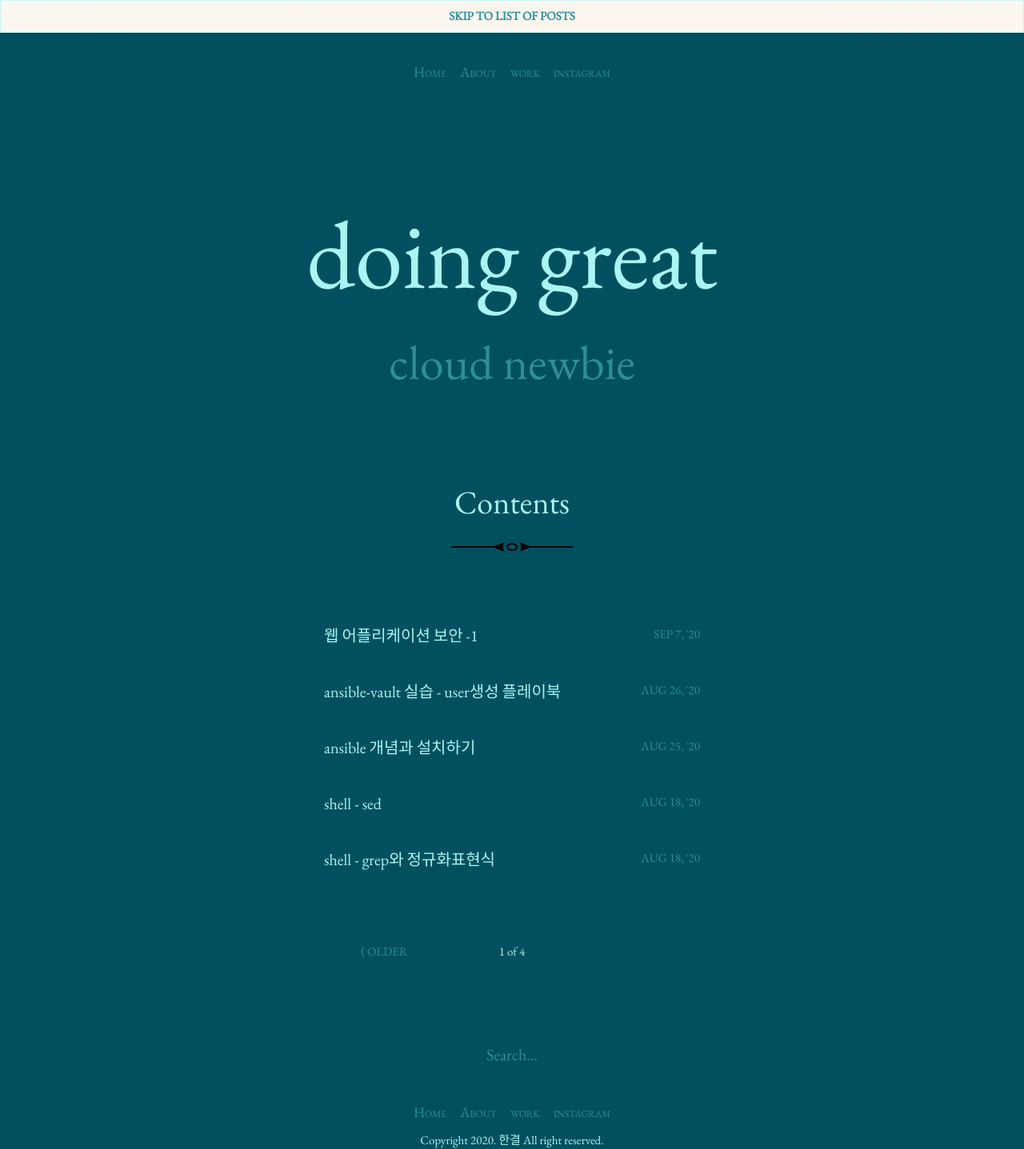
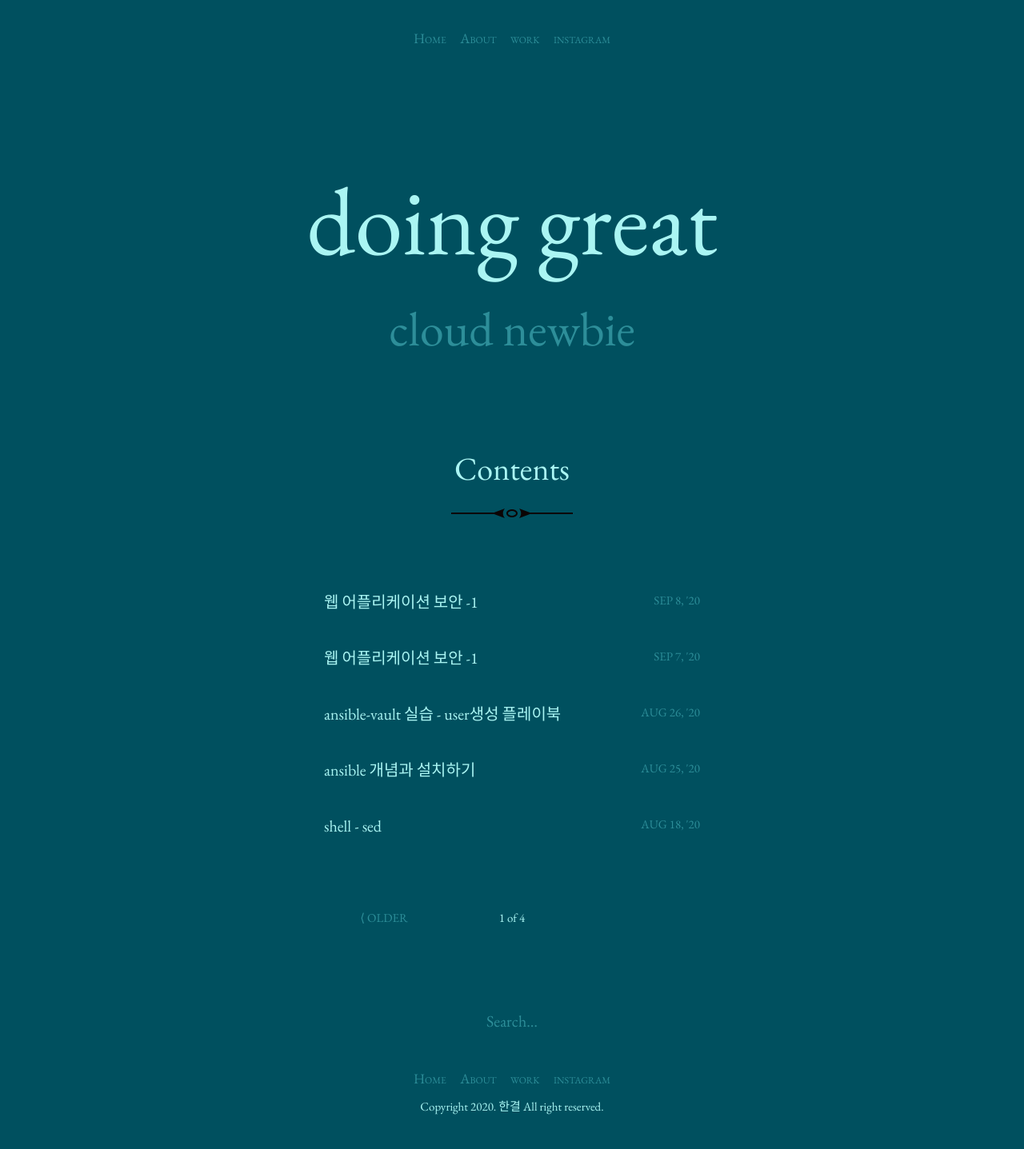
Before and after one commit to raesaeng/raesaeng.github.io, a Jekyll site: the page built from index.html, in a window 1280 px wide. Shown: the whole page at 80% size. Built offline with Jekyll 4.4.1, drawn with Linux system fonts in a browser that asks for light colours; the list of posts is cut into pages by our own code.

Commit message:
Update and rename webapplication-2.md to 2020-09-08-webapplication-2.md

```diff
--- a/_posts/webapplication-2.md
+++ b/_posts/2020-09-08-webapplication-2.md
@@ -1,3 +1,11 @@
+---
+layout: post
+title: "웹 어플리케이션 보안 -1"
+author: "한결"
+categories: blog
+---
+
+
 ### 쿠키
 
 * 웹 해킹 절차 : 공격대상 선정 -> 정보수집 -> 취약점 분석 -> 공격 -> 보고서
```
